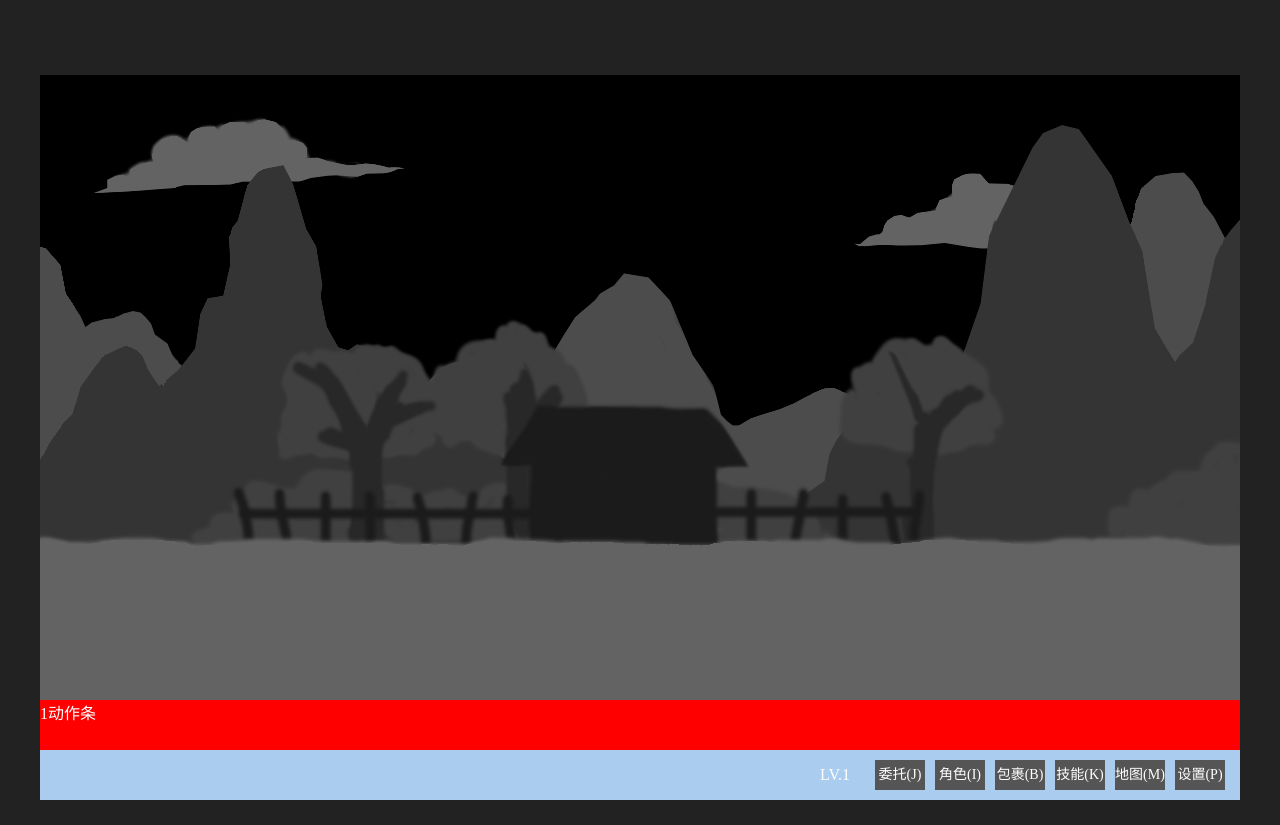
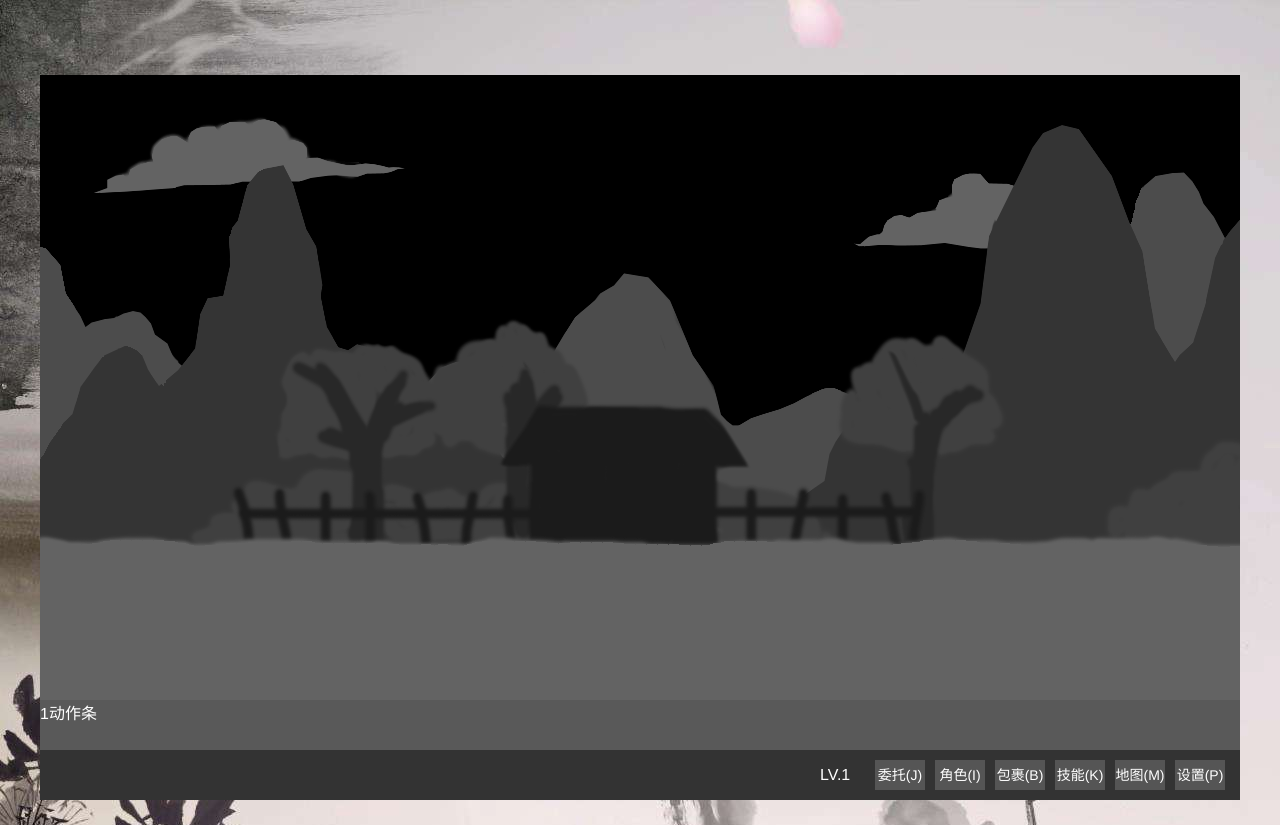
Before and after one commit to hy530845826/Legend-of-Xiake, a Vue app: page / in a window 1280 px wide. Built offline with nearby package versions, Linux system fonts and the light colour scheme.

Commit message:
Fix #4: update css

```diff
--- a/src/App.vue
+++ b/src/App.vue
@@ -23,7 +23,7 @@ export default {
 <style>
 @import "./assets/scss/main.scss";
 #app {
-  background: #ace;
+  background: #333;
   width: 1200px;
   height: 725px;
   margin: 75px auto 25px;
--- a/src/assets/scss/_common.scss
+++ b/src/assets/scss/_common.scss
@@ -3,6 +3,7 @@
 	padding: 0;
 	color: #fff;
 	list-style: none;
+	font-family: "Helvetica Neue", Helvetica, "PingFang SC", Tahoma, Arial, sans-serif;
 }
 
 img {
@@ -12,6 +13,7 @@ img {
 body {
 	background: #222;
 	position: relative;
+	background: url(../images/body.jpg);
 }
 
 #map {
@@ -23,7 +25,7 @@ body {
 
 #action-bar {
 	height: 50px;
-	background: red;
+	background: rgba(1,1,1,0.1);
 	width: 1200px;
 	position: absolute;
 	bottom: 50px;
```
Also changed, not shown: src/assets/images/body.jpg (added).
